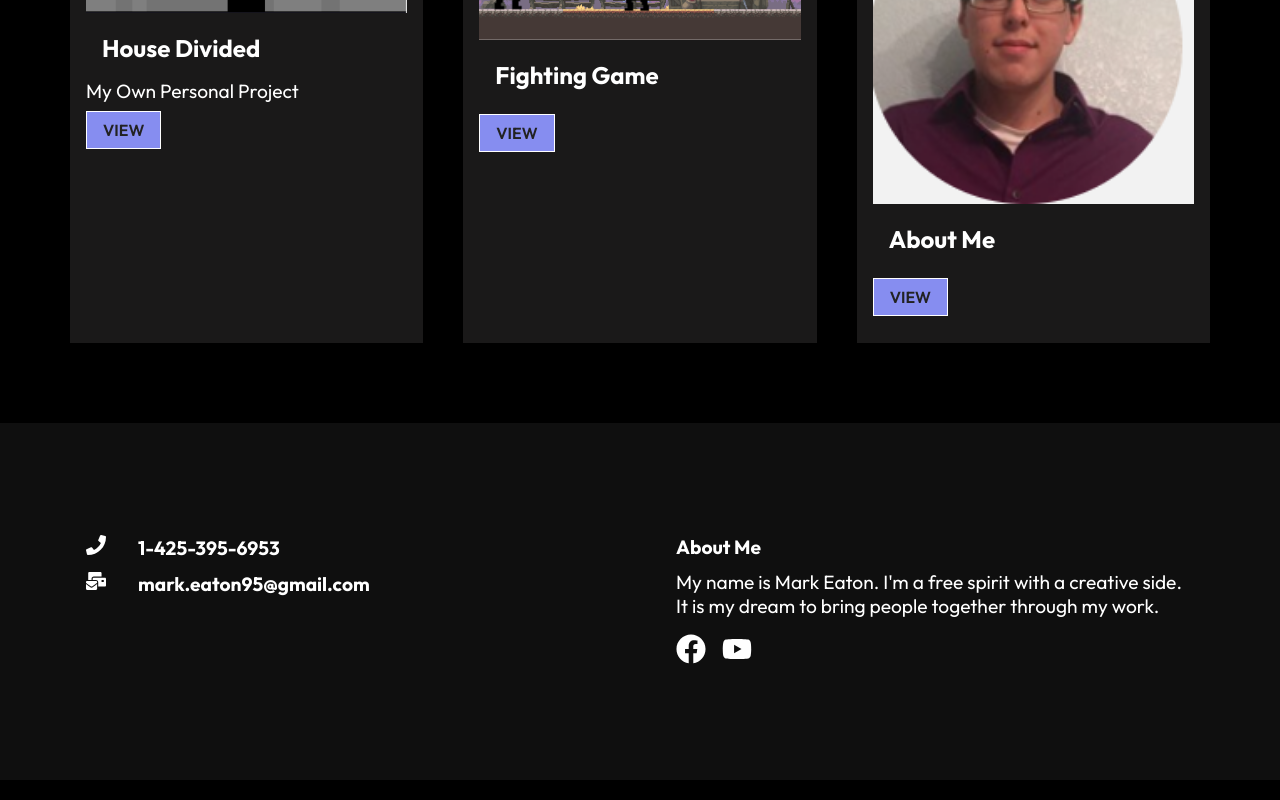
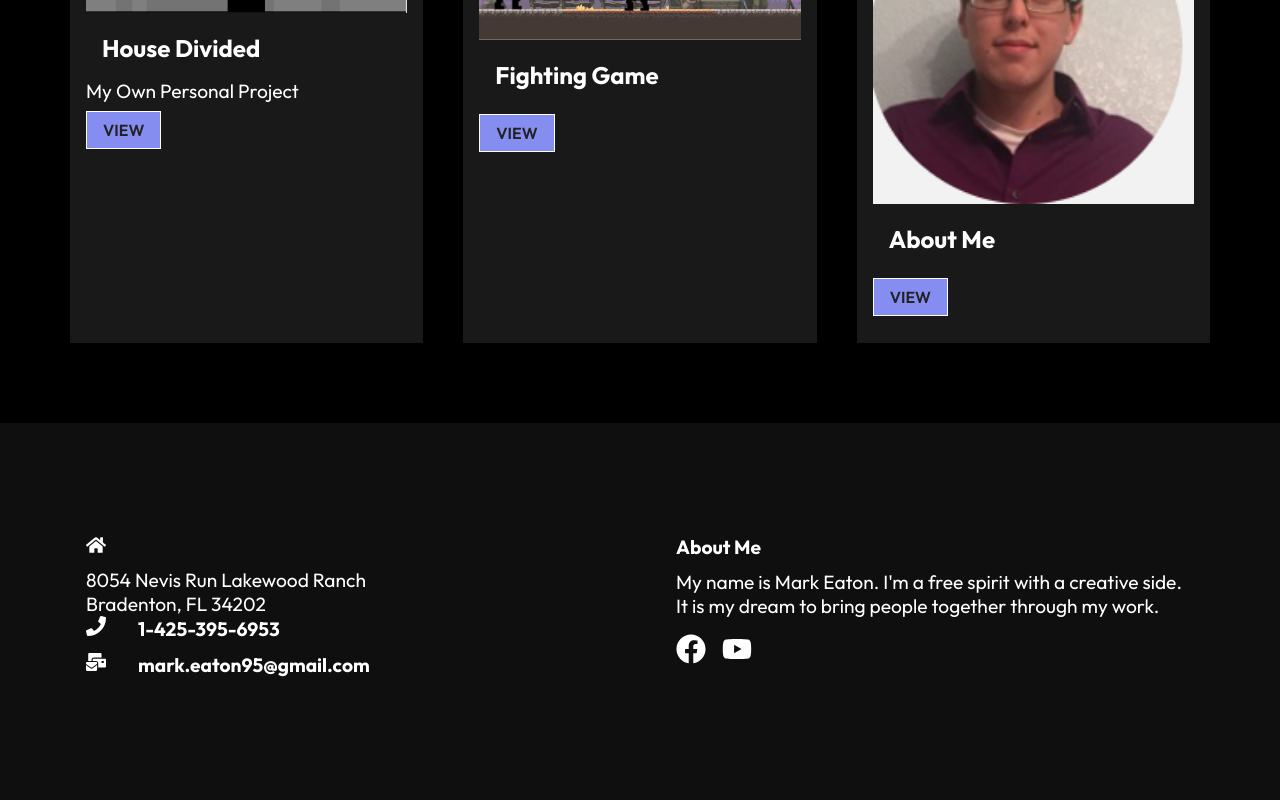
Before and after one commit to MarkE1995/Mark_E_Portfolio, a React (Create React App) app: page / in a window 1280 px wide. Shown: the part 1098-1898 px from the top of the page. Built offline with nearby package versions, Linux system fonts and the light colour scheme.

Commit message:
Update Footer.js

```diff
--- a/src/components/Footer.js
+++ b/src/components/Footer.js
@@ -15,6 +15,17 @@ const Footer = () => {
     <div className="footer">
       <div className="footer-container">
         <div className="left">
+        <div className="location">
+            <FaHome size={20} style={{ color: "#fff", marginRight: "2rem" }} />
+          </div>
+          <div>
+            <p> 8054 Nevis Run Lakewood Ranch</p>
+
+            <p> Bradenton, FL 34202</p>
+          </div>
+
+
+
           <div className="phone">
             <h4>
               <FaPhone
```
